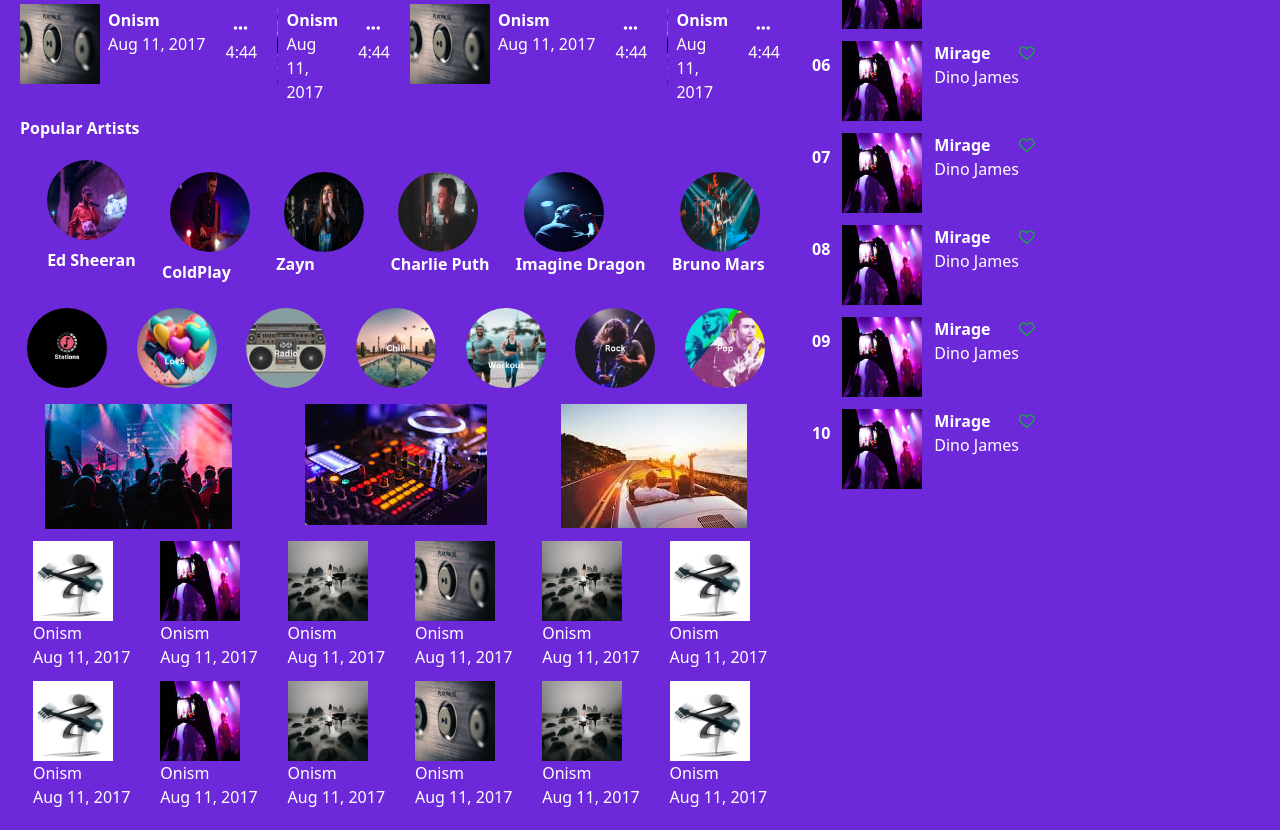
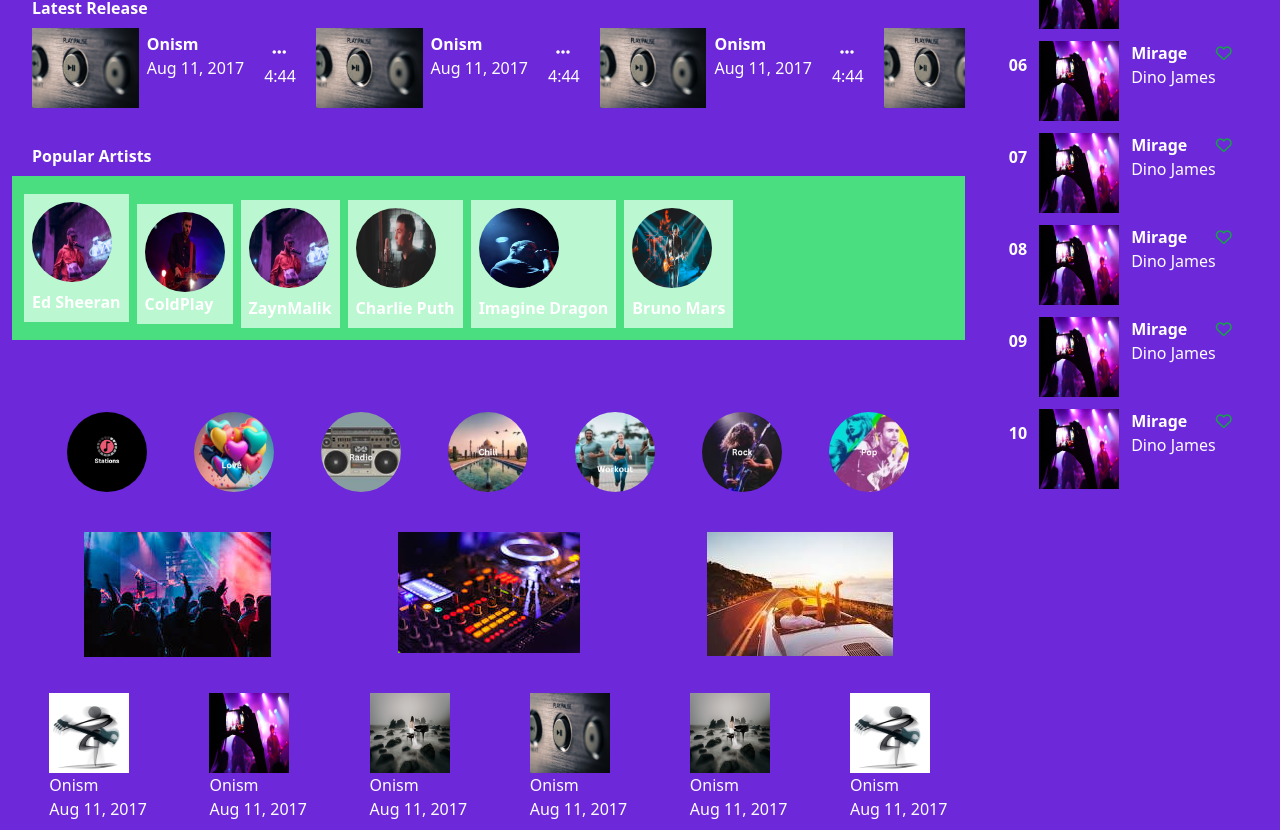
Before and after one commit to ashi345/MusicPlayerWithTailwindCSS, a website: page index.html in a window 1280 px wide. Shown: the part 603-1433 px from the top of the page. Before the commit the page ends 1412 px from the top, so only its background shows below. Drawn offline with Linux system fonts and the light colour scheme.

Commit message:
some resize in nav bar

```diff
--- a/index.html
+++ b/index.html
@@ -11,17 +11,18 @@
     <title>Ninja Studio</title>
 </head>
 
-<body class="bg-violet-700 text-white flex-col dark:bg-slate-800">
+<body class="bg-violet-700 text-white flex-col dark:bg-slate-800 max-w-full">
 
 
 <!-- Responsive Code for mobile design and above (Whole code again) -->
     <header>
         <nav class="relative container  p-6 mx-auto flex-col max-w-xl md:flex md:flex-row md:justify-between md:mx-auto md:max-w-full">
             <!-- Div has Logo and Favourites heading -->
-            <div class="flex justify-between space-y-6 md:space-y-4 md:space-x-8 md:shrink-0">
+            <div class="flex justify-around space-y-6 md:space-y-4 md:space-x-8 md:shrink-0">
 
                 <!-- div has logo-img and title -->
-                <div class="flex ">
+                <div class="flex justify-between max-w-sm">
+                    <div class="flex  justify-between">
                         <span >
                             <img src="./Img/plant-949111_640.jpg" alt="logo-image" class=" mx-auto rounded-full h-20 w-20 md:h-30 md:w-30">
                         </span>
@@ -32,15 +33,16 @@
                     </div>
 
                     <!-- Div has Favourites link-->
-                <div>
+                    <div class="p-6">
                         <a href="#"  class="font-2xl">
                             Favourites
                         </a>
                     </div>
+                </div>
 
-                <div class="flex bg-white rounded-full">
-                    <img src="./Img/dark_mode_img/reshot-icon-light-max-SKL25EYVD9.svg" alt="" class="sun w-10 h-10 md:w-12 md:h-12">
-                    <img src="./Img/dark_mode_img/110827_moon_icon.svg" alt="" class="moon w-10 h-10 md:w-12 md:h-12">
+                <div class="flex bg-white rounded-full items-center">
+                    <img src="./Img/dark_mode_img/reshot-icon-light-max-SKL25EYVD9.svg" alt="" class="sun w-20 h-20 md:w-12 md:h-12">
+                    <img src="./Img/dark_mode_img/110827_moon_icon.svg" alt="" class="moon w-20 h-20 md:w-12 md:h-12">
                 </div>
 
             </div>
@@ -64,27 +66,27 @@
     <main class="max-w-full flex-col mx-auto space-x-10 md:flex  md:flex-row md:space-x-8">
 
         <!-- Left part Section -->
-        <section class="w-5/6 md:w-5/6 max-w-full md:max-w-full space-y-3">
+        <section class="max-w-full md:w-5/6 space-y-3">
             <!-- First Div has Pic -->
-            <div>
-                <img src="./Img/piano-spielerin-3847833_640.jpg" alt=" initial internation release logo">
+            <div class="ml-8">
+                <img src="./Img/piano-spielerin-3847833_640.jpg" alt=" initial internation release logo ">
             </div>
 
             <!-- Second Div Has latest release -->
-            <div class="flex-col justify-center space-y-2 overflow-auto">
+            <div class="flex-col justify-center space-y-2 p-3 mx-auto max-w-full">
 
                 <!-- heading -->
                 <h2 class="font-bold ml-5 mt-5">Latest Release</h2>
 
                 <!-- upper div of release section -->
-                <div class="overflow-x-auto flex md:shrink-0">
-                    <div class="flex justify-around overflow-x-auto">
+                <div class="flex overflow-auto md:shrink-0 mx-auto">
+                    <div class="flex justify-around shrink-0 overflow-auto">
                         <!-- left part -->
                         <div class="ml-5 flex space-x-5 space-y-3 md:shrink-0">
                             <span class="flex flex-row space-x-2 space-y-1">
                                 <!-- img -->
-                                <span >
-                                    <img src="./Img/plant-949111_640.jpg" alt=" latest-realse-image" class="w-20 h-20">
+                                <span>
+                                    <img src="./Img/plant-949111_640.jpg" alt=" latest-realse-image" class="max-w-sm max-h-20">
                                 </span>
                                 <!--heading and date  -->
                                 <span>
@@ -104,7 +106,7 @@
                             <span class="flex flex-row space-x-2 space-y-1">
                                 <!-- img -->
                                 <span>
-                                    <img src="./Img/plant-949111_640.jpg" alt=" latest-realse-image" class="w-20 h-20">
+                                    <img src="./Img/plant-949111_640.jpg" alt=" latest-realse-image" class="max-w-sm max-h-20">
                                 </span>
                                 <!--heading and date  -->
                                 <span>
@@ -118,16 +120,13 @@
                                 <p>4:44</p>
                             </span>
                         </div>
-                    </div>
 
-                    <!-- Lower div of release section -->
-                    <div class="flex justify-around">
                         <!-- left part -->
                         <div class="ml-5 flex space-x-5 space-y-3 md:shrink-0">
                             <span class="flex flex-row space-x-2 space-y-1">
                                 <!-- img -->
                                 <span >
-                                    <img src="./Img/plant-949111_640.jpg" alt=" latest-realse-image" class="w-20 h-20">
+                                    <img src="./Img/plant-949111_640.jpg" alt=" latest-realse-image" class="max-w-sm max-h-20">
                                 </span>
                                 <!--heading and date  -->
                                 <span>
@@ -147,7 +146,7 @@
                             <span class="flex flex-row space-x-2 space-y-1">
                                 <!-- img -->
                                 <span>
-                                    <img src="./Img/plant-949111_640.jpg" alt="latest-realse-image" class="w-20 h-20">
+                                    <img src="./Img/plant-949111_640.jpg" alt="latest-realse-image" class="max-w-sm max-h-20">
                                 </span>
                                 <!--heading and date  -->
                                 <span>
@@ -166,123 +165,135 @@
 
             </div>
             <!-- Third div has Popular Artist-->
-            <div>
+            <div class="flex-col justify-center space-y-2 overflow-auto mx-auto p-3 max-w-full">
                 <!-- heading -->
                 <h2 class="font-bold ml-5">Popular Artists</h2>
 
                 <!-- artist img and name -->
-                <div class="flex justify-around space-x-2 space-y-3 ml-3 p-3">
-                    <span class="items-center ">
+                <div class="flex overflow-auto shrink-0 space-x-2 space-y-3 mx-auto p-3 items-center bg-green-400">
+                    <div class="items-center bg-green-200 max-w-full max-h-full p-2">
                         <!-- img -->
-                        <span >
-                            <img src="./Img/photo-1573120525707-4549889744f2.avif" alt="artist-1" class="rounded-full w-12 h-12 ml-5 mt-2 md:w-20 md:h-20">
+                        <a href="#" class="space-y-2">
+                            <div>
+                                <img src="./Img/photo-1573120525707-4549889744f2.avif" alt="artist-1" class="rounded-full w-20 h-20">
+                            </div>
+                            <!-- name -->
+                            <div>
+                                <h3 class="font-bold mx-auto">Ed Sheeran</h3>
+                            </div>
+                        </a>
+                    </div>
+
+                    <!-- second artist -->
+                    <div class="items-center bg-green-200 max-w-full max-h-full p-2">
+                        <!-- img -->
+                        <a href="#" class="space-y-2">
+                            <span>
+                                <img src="./Img/photo-1447789624106-34acdd381c18.avif" alt="artist-2" class="rounded-full w-20 h-20">
                             </span>
                             <!-- name -->
                             <span>
-                            <h3 class="font-bold mt-2 ml-5">Ed Sheeran</h3>
+                                <h3 class="font-bold mx-auto">ColdPlay</h3>
                             </span>
-                    </span>
-
-                    <!-- second artist -->
-                    <span class="items-center ">
-                        <!-- img -->
-                        <span >
-                            <img src="./Img/photo-1447789624106-34acdd381c18.avif" alt="artist-1" class="rounded-full w-12 h-12 ml-5 mt-2 md:w-20 md:h-20">
-                        </span>
-                        <!-- name -->
-                        <span>
-                            <h3 class="font-bold mt-2 ml-3">ColdPlay</h3>
-                        </span>
-                    </span>
+                        </a>
+                    </div>
 
                      <!-- Third artist -->
-                    <span class="items-center ">
+                    <div class="items-center bg-green-200 max-w-full max-h-full p-2 ">
                         <!-- img -->
-                        <span >
-                            <img src="./Img/photo-1521417531039-75e91486cc40.avif" alt="artist-1" class="rounded-full w-12 h-12 ml-5 mt-2 md:w-20 md:h-20">
-                        </span>
+                        <a href="#" class="space-y-2">
+                            <div>
+                                <img src="./Img/photo-1573120525707-4549889744f2.avif" alt="artist-3" class="rounded-full w-20 h-20">
+                            </div>
                                 <!-- name -->
-                        <span>
-                            <h3 class="font-bold mx-auto ml-3">Zayn</h3>
-                        </span>
-                    </span>
+                            <div>
+                                <h3 class="font-bold mx-auto">ZaynMalik</h3>
+                            </div>
+                        </a>
+                    </div>
                     <!-- fourth artist -->
-                    <span class="items-center ">
+                    <div class="items-center bg-green-200 max-w-full max-h-full p-2">
                         <!-- img -->
-                        <span >
-                            <img src="./Img/photo-1543510616-a4025b9c1434.avif" alt="artist-1" class="rounded-full w-12 h-12 ml-5 mt-2 md:w-20 md:h-20">
-                        </span>
+                        <a href="#" class="space-y-2">
+                            <div >
+                                <img src="./Img/photo-1543510616-a4025b9c1434.avif" alt="artist-4" class="rounded-full w-20 h-20">
+                            </div>
                             <!-- name -->
-                        <span>
-                            <h3 class="font-bold mx-auto ml-3">Charlie Puth</h3>
-                        </span>
-                    </span>
+                            <div>
+                                <h3 class="font-bold mx-auto">Charlie Puth</h3>
+                            </div>
+                        </a>
+                    </div>
                     <!-- fifth artist -->
-                    <span class="items-center ">
+                    <div class="items-center bg-green-200 max-w-full max-h-full p-2">
                         <!-- img -->
-                        <span >
-                            <img src="./Img/photo-1575285113814-f770cb8c796e.avif" alt="artist-1" class="rounded-full w-12 h-12 ml-5 mt-2 md:w-20 md:h-20">
-                        </span>
+                        <a href="#" class="space-y-2">
+                            <div >
+                                <img src="./Img/photo-1575285113814-f770cb8c796e.avif" alt="artist-5" class="rounded-full w-20 h-20">
+                            </div>
                             <!-- name -->
-                        <span>
-                            <h3 class="font-bold mx-auto ml-3">Imagine Dragon</h3>
-                        </span>
-                    </span>
+                            <div>
+                                <h3 class="font-bold mx-auto">Imagine Dragon</h3>
+                            </div>
+                        </a>
+                    </div>
                     <!-- Sixth artist -->
-                    <span class="items-center ">
+                    <div class="items-center bg-green-200 max-w-full max-h-full p-2">
                         <!-- img -->
-                        <span >
-                            <img src="./Img/photo-1598387993441-a364f854c3e1.avif" alt="artist-1" class="rounded-full w-12 h-12 ml-5 mt-2 md:w-20 md:h-20">
-                        </span>
+                        <a href="#" class="space-y-2">
+                            <div >
+                                <img src="./Img/photo-1598387993441-a364f854c3e1.avif" alt="artist-6" class="rounded-full w-20 h-20">
+                            </div>
                             <!-- name -->
-                        <span>
-                            <h3 class="font-bold mx-auto ml-3">Bruno Mars</h3>
-                        </span>
-                    </span>
+                            <div>
+                                <h3 class="font-bold mx-auto">Bruno Mars</h3>
+                            </div>
+                        </a>
+                    </div>
                 </div>
             </div>
 
             <!-- Fourth div has multiple genre of music -->
-            <div class="flex-col space-y-4 ml-3">
+            <div class="flex-col space-y-4 p-6">
                 <!-- upper Div -->
-                <div class="flex justify-around space-x-0">
+                <div class="flex overflow-auto max-w-full justify-around space-x-2 mx-auto p-6">
                     <!-- item 1 -->
                     <span>
-                        <img src="../Img/Genre/Stations.png" alt="stations-image" class = "rounded-full h-12 w-12 md:w-20 md:h-20">
+                        <img src="../Img/Genre/Stations.png" alt="stations-image" class = "rounded-full max-w-sm max-h-20">
                     </span>
 
                     <!-- item 2 -->
                     <span>
-                        <img src="../Img/Genre/Love.png" alt="stations-image" class = "rounded-full h-12 w-12 md:w-20 md:h-20">
+                        <img src="../Img/Genre/Love.png" alt="stations-image" class = "rounded-full max-w-sm max-h-20">
                     </span>
 
                     <!-- item 3 -->
                     <span>
-                        <img src="../Img/Genre/radio.png" alt="stations-image" class = "rounded-full h-12 w-12 md:w-20 md:h-20">
+                        <img src="../Img/Genre/radio.png" alt="stations-image" class = "rounded-full max-w-sm max-h-20">
                     </span>
 
                     <!-- item 4 -->
                     <span>
-                        <img src="../Img/Genre/chill.png" alt="stations-image" class = "rounded-full h-12 w-12 md:w-20 md:h-20">
+                        <img src="../Img/Genre/chill.png" alt="stations-image" class = "rounded-full max-w-sm max-h-20">
                     </span>
 
                     <!-- item 5 -->
                     <span>
-                        <img src="../Img/Genre/workout.png" alt="stations-image" class = "rounded-full h-12 w-12 md:h-20 md:w-20">
+                        <img src="../Img/Genre/workout.png" alt="stations-image" class = "rounded-full max-w-sm max-h-20">
                     </span>
 
                     <!-- item 6 -->
                     <span>
-                        <img src="../Img/Genre/rock.png" alt="stations-image" class = "rounded-full h-12 w-12 md:w-20 md:h-20">
+                        <img src="../Img/Genre/rock.png" alt="stations-image" class = "rounded-full max-w-sm max-h-20">
                     </span>
 
                     <!-- item 7 -->
                     <span>
-                        <img src="../Img/Genre/pop.png" alt="stations-image" class = "rounded-full h-12 w-12 md:w-20 md:h-20">
+                        <img src="../Img/Genre/pop.png" alt="stations-image" class = "rounded-full max-w-sm max-h-20">
                     </span>
                 </div>
                 <!-- lower div -->
-                <div class="flex justify-around space-x-2">
+                <div class="flex justify-around space-x-2 overflow-auto">
                     <!-- left image -->
                     <span>
                         <img src="../Img/Genre/party.jpeg" alt="party image" class="w-21 h-21">
```
Also changed, not shown: Img/Artists/Love.png (added), css/main.css. Lines whose indentation alone changed are shown as unchanged.
